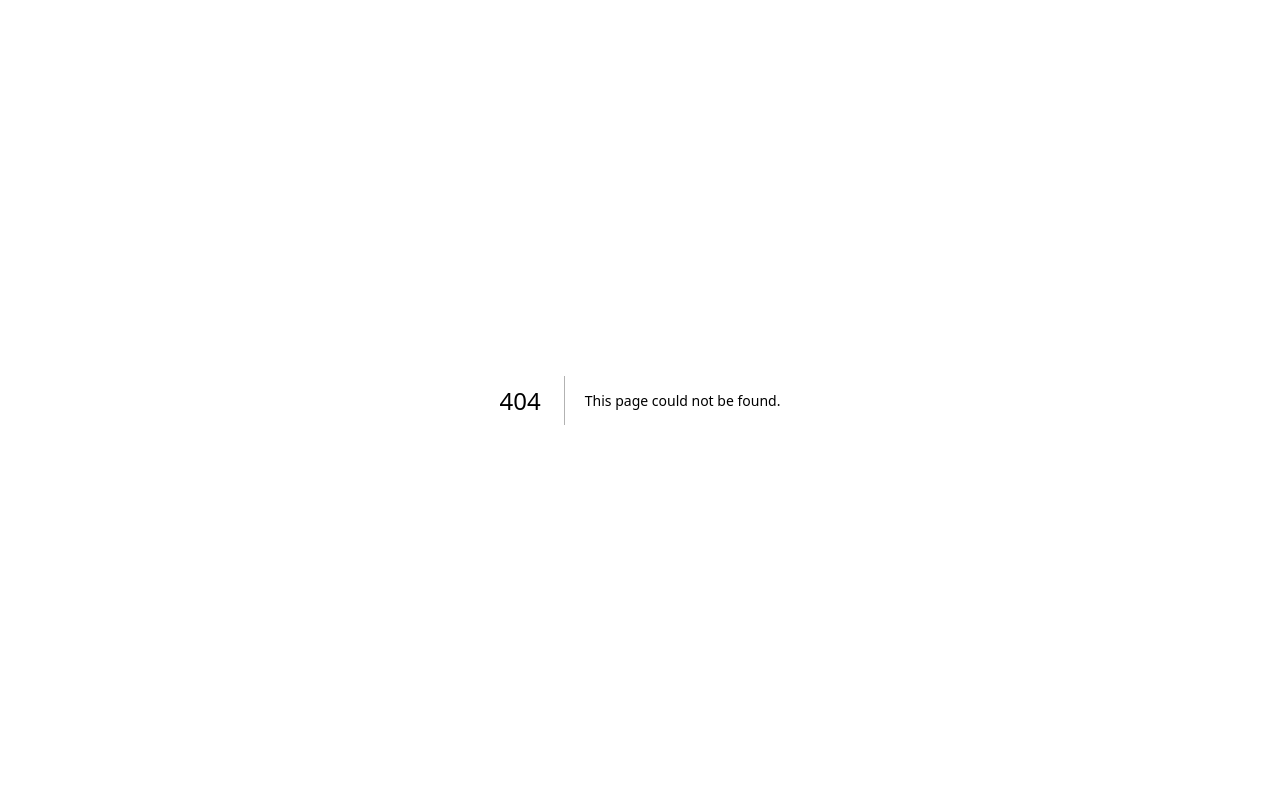
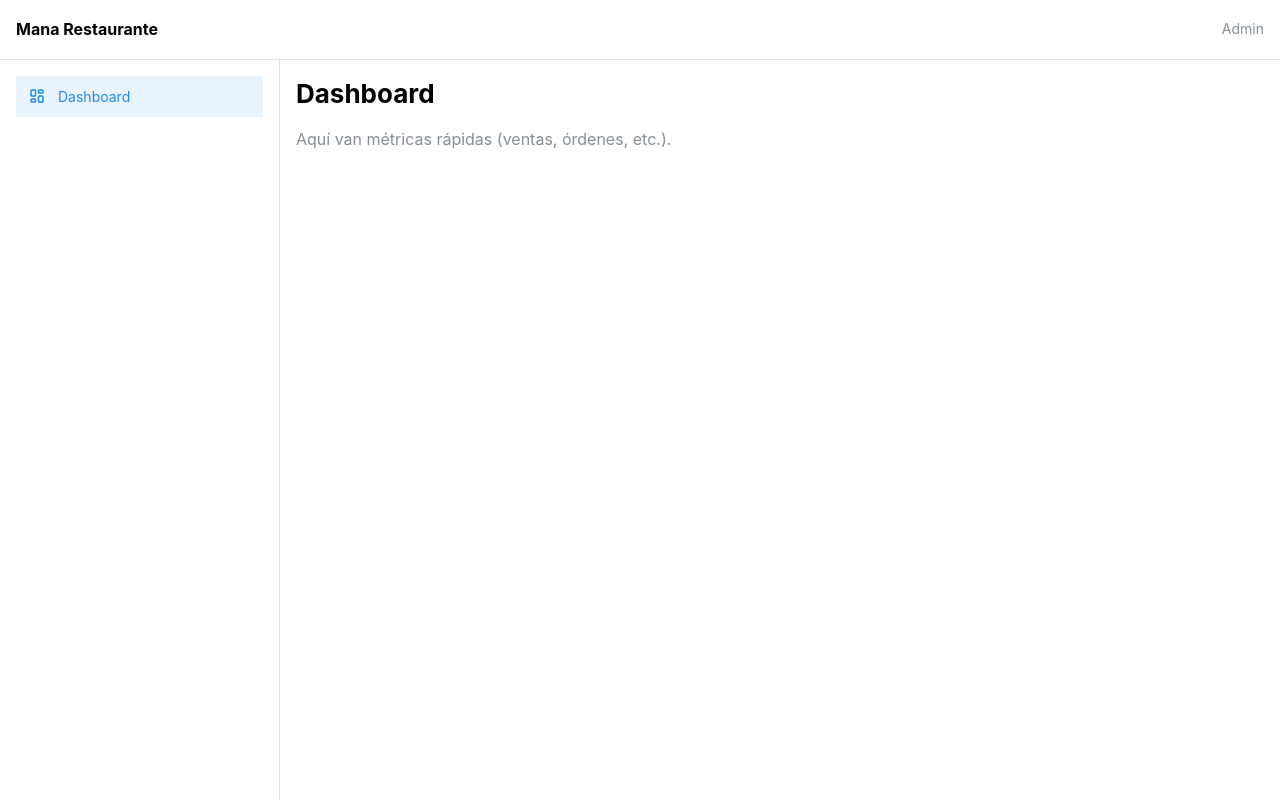
Before and after one commit to freddyolmos/mana-rest-web, a Next.js app: page /dashboard in a window 1280 px wide. Before the commit this address had no page. Built offline with nearby package versions, Linux system fonts and the light colour scheme.

Commit message:
Iniciando front

```diff
--- a/package.json
+++ b/package.json
@@ -11,6 +11,7 @@
   "dependencies": {
     "@mantine/core": "^8.3.13",
     "@mantine/hooks": "^8.3.13",
+    "@tabler/icons-react": "^3.36.1",
     "next": "16.1.4",
     "react": "19.2.3",
     "react-dom": "19.2.3"
--- /dev/null
+++ b/src/app/(app)/dashboard/page.tsx
@@ -0,0 +1,10 @@
+import { Title, Text, Stack } from "@mantine/core";
+
+export default function DashboardPage() {
+  return (
+    <Stack>
+      <Title order={2}>Dashboard</Title>
+      <Text c="dimmed">Aquí van métricas rápidas (ventas, órdenes, etc.).</Text>
+    </Stack>
+  );
+}
--- /dev/null
+++ b/src/app/(app)/layout.tsx
@@ -0,0 +1,5 @@
+import { AppShellLayout } from "@/components/AppShellLayout";
+
+export default function AppLayout({ children }: { children: React.ReactNode }) {
+  return <AppShellLayout>{children}</AppShellLayout>;
+}
--- a/src/app/layout.tsx
+++ b/src/app/layout.tsx
@@ -1,12 +1,12 @@
-import '@mantine/core/styles.css'
+import "@mantine/core/styles.css";
 
-import type { Metadata } from 'next';
-import { ColorSchemeScript, MantineProvider } from '@mantine/core';
+import type { Metadata } from "next";
+import { ColorSchemeScript, MantineProvider } from "@mantine/core";
 
-export const metada: Metadata = {
-  title: 'Mana Restaurante',
-  description: 'Sistema web para restaurante',
-}
+export const metadata: Metadata = {
+  title: "Mana Restaurante",
+  description: "Sistema web para restaurante",
+};
 
 export default function RootLayout({
   children,
@@ -19,9 +19,7 @@ export default function RootLayout({
         <ColorSchemeScript />
       </head>
       <body>
-        <MantineProvider>
-          {children}
-        </MantineProvider>
+        <MantineProvider>{children}</MantineProvider>
       </body>
     </html>
   );
--- /dev/null
+++ b/src/components/AppShellLayout.tsx
@@ -0,0 +1,77 @@
+"use client";
+
+import {
+  AppShell,
+  Burger,
+  Group,
+  NavLink,
+  ScrollArea,
+  Text,
+} from "@mantine/core";
+import { useDisclosure } from "@mantine/hooks";
+import { IconLayoutDashboard } from "@tabler/icons-react";
+import Link from "next/link";
+import { usePathname } from "next/navigation";
+
+const navItems = [
+  { label: "Dashboard", icon: IconLayoutDashboard, href: "/dashboard" },
+];
+
+export function AppShellLayout({ children }: { children: React.ReactNode }) {
+  const pathname = usePathname();
+  const [opened, { toggle, close }] = useDisclosure();
+
+  return (
+    <AppShell
+      header={{ height: 60 }}
+      navbar={{
+        width: 280,
+        breakpoint: "sm",
+        collapsed: { mobile: !opened },
+      }}
+      padding="md"
+    >
+      <AppShell.Header>
+        <Group h="100%" px="md" justify="space-between">
+          <Group>
+            <Burger
+              opened={opened}
+              onClick={toggle}
+              hiddenFrom="sm"
+              size="sm"
+            />
+            <Text fw={700}>Mana Restaurante</Text>
+          </Group>
+
+          <Text c="dimmed" size="sm">
+            Admin
+          </Text>
+        </Group>
+      </AppShell.Header>
+
+      <AppShell.Navbar p="md">
+        <ScrollArea>
+          {navItems.map((item) => {
+            const active =
+              pathname === item.href || pathname.startsWith(item.href + "/");
+            const Icon = item.icon;
+
+            return (
+              <NavLink
+                key={item.href}
+                component={Link}
+                href={item.href}
+                label={item.label}
+                leftSection={<Icon size={18} />}
+                active={active}
+                onClick={close}
+              />
+            );
+          })}
+        </ScrollArea>
+      </AppShell.Navbar>
+
+      <AppShell.Main>{children}</AppShell.Main>
+    </AppShell>
+  );
+}
```
Also changed, not shown: src/app/(app)/pos/page.tsx (added, +10 -0 lines), src/app/(app)/products/page.tsx (added, +10 -0 lines), src/app/page.tsx (+2 -12 lines), 1 other file (tests, documents, lock files or other folders).
